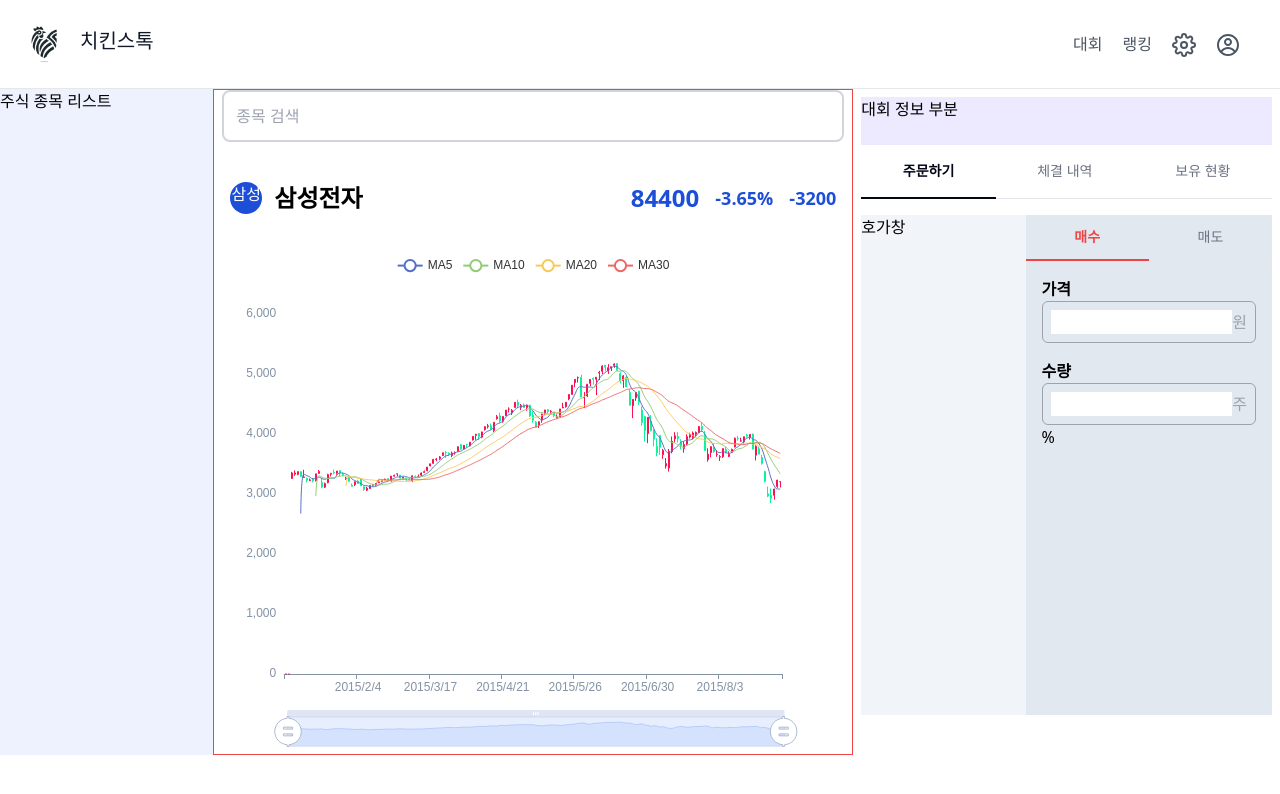
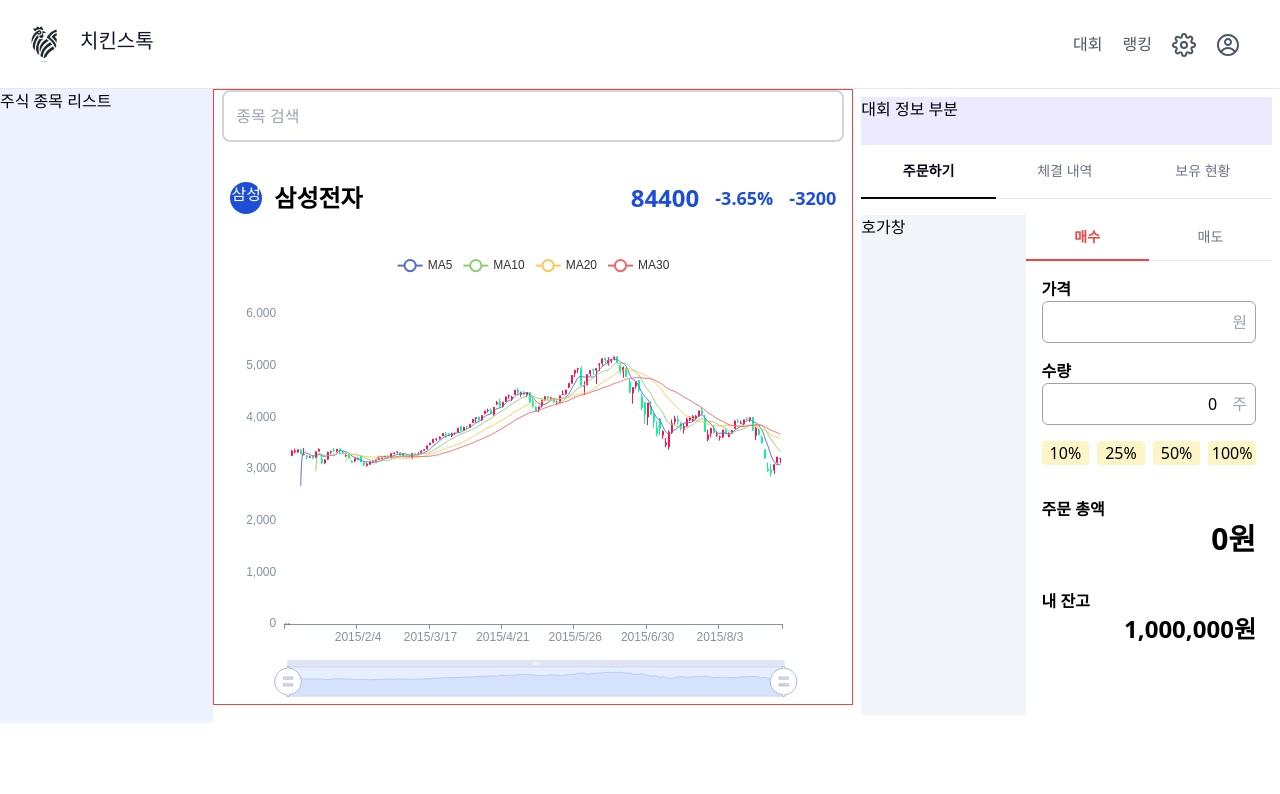
Before and after one commit to ChickenStock-2024/FrontEnd, a React (Vite) app: page /trading in a window 1280 px wide. Shown: the top 794 px of the page. Built offline with nearby package versions, Linux system fonts and the light colour scheme.

Commit message:
Feat: 매수/매도 input 구현

```diff
--- a/src/components/Trading/CentralChart/StockChart.jsx
+++ b/src/components/Trading/CentralChart/StockChart.jsx
@@ -139,7 +139,7 @@
   return (
     <div>
       <ChartTitle />
-      <ECharts option={options} style={{ height: "500px" }} />
+      <ECharts option={options} style={{ height: "450px" }} />
     </div>
   );
 };
--- a/src/components/Trading/OrderSection/Order.jsx
+++ b/src/components/Trading/OrderSection/Order.jsx
@@ -8,7 +8,7 @@
       <div className="w-2/5 bg-slate-100">
         <OrderBook />
       </div>
-      <div className="w-3/5 bg-slate-200">
+      <div className="w-3/5">
         <OrderStock />
       </div>
     </div>
--- a/src/components/Trading/OrderSection/OrderStockBuy.jsx
+++ b/src/components/Trading/OrderSection/OrderStockBuy.jsx
@@ -1,7 +1,19 @@
-import React from "react";
+import React, { useState } from "react";
 import QuantityButton from "./QuantityButton";
 
 const StockBuy = () => {
+  const [price, setPrice] = useState("");
+  const [quantity, setQuantity] = useState(0);
+  const onChangePrice = (e) => {
+    setPrice(e.target.value.toLocaleString("ko-KR"));
+  };
+  const onChangeQuantity = (e) => {
+    setQuantity(e.target.value);
+  };
+
+  // 임의의 초기 잔고
+  const myAccount = 1000000;
+
   return (
     <div className="m-4">
       <div className="mb-4">
@@ -11,27 +23,53 @@
         <div className="flex justify-between p-2 border border-gray-400 rounded-md">
           <input
             id="price"
-            type="number"
+            value={price}
+            type="text"
             className="w-full focus:outline-none text-right"
+            onChange={onChangePrice}
           />
           <span className="text-gray-400">원</span>
         </div>
       </div>
-
+      <div className="mb-4">
         <label htmlFor="quantity" className="font-bold">
           수량
         </label>
         <div className="flex justify-between p-2 border border-gray-400 rounded-md">
           <input
             id="quantity"
+            value={quantity}
             type="number"
             className="w-full focus:outline-none text-right"
+            onChange={onChangeQuantity}
           />
           <span className="text-gray-400">주</span>
         </div>
-      <div>
-        <QuantityButton />
       </div>
+      <div className="grid grid-cols-4 gap-2">
+        <QuantityButton percent={"10"} />
+        <QuantityButton percent={"25"} />
+        <QuantityButton percent={"50"} />
+        <QuantityButton percent={"100"} />
+      </div>
+
+      {/* 주문 총액 */}
+      <div className="my-8">
+        <div className="font-bold">주문 총액</div>
+        <div className="text-right text-3xl font-bold">
+          {(price * quantity).toLocaleString("ko-KR")}원
+        </div>
+      </div>
+
+      {/* 내 잔고 */}
+      <div className="my-8">
+        <div className="font-bold">내 잔고</div>
+        <div className="text-right text-2xl font-bold">
+          {myAccount.toLocaleString("ko-KR")}원
+        </div>
+      </div>
+
+      {/* 매수/매도 버튼 */}
     </div>
   );
 };
--- a/src/components/Trading/OrderSection/QuantityButton.jsx
+++ b/src/components/Trading/OrderSection/QuantityButton.jsx
@@ -1,7 +1,7 @@
 import React from "react";
 
 const QuantityButton = ({ percent }) => {
-  return <button>%</button>;
+  return <button className="bg-yellow3 rounded">{percent}%</button>;
 };
 
 export default QuantityButton;
```
Lines whose indentation alone changed are shown as unchanged.
